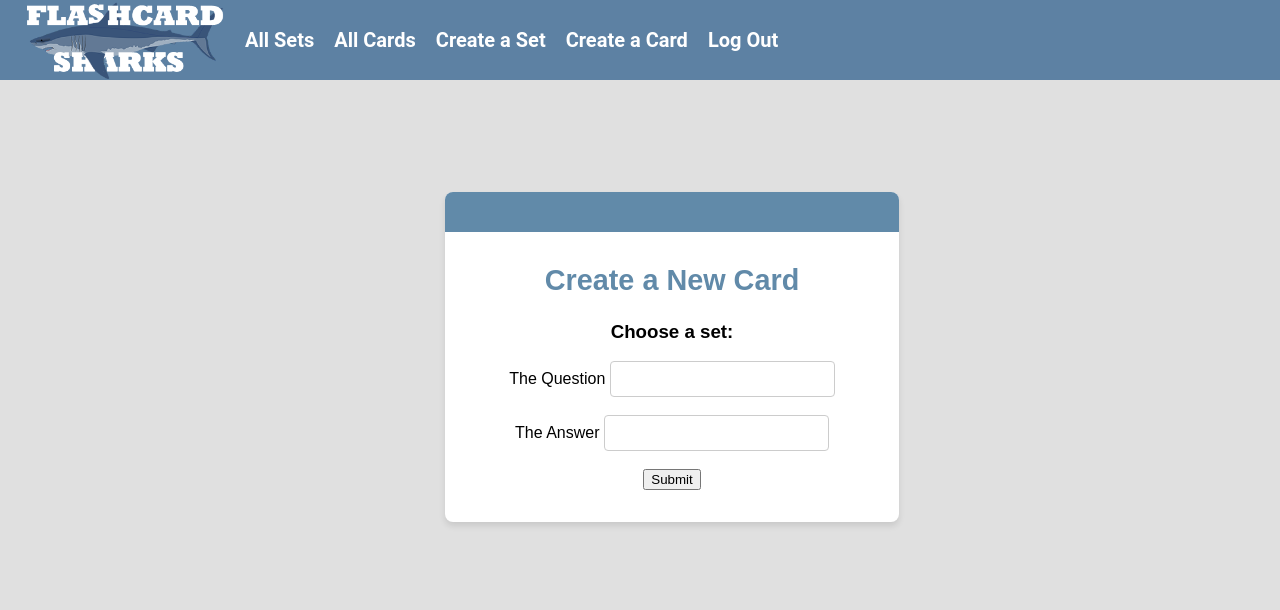
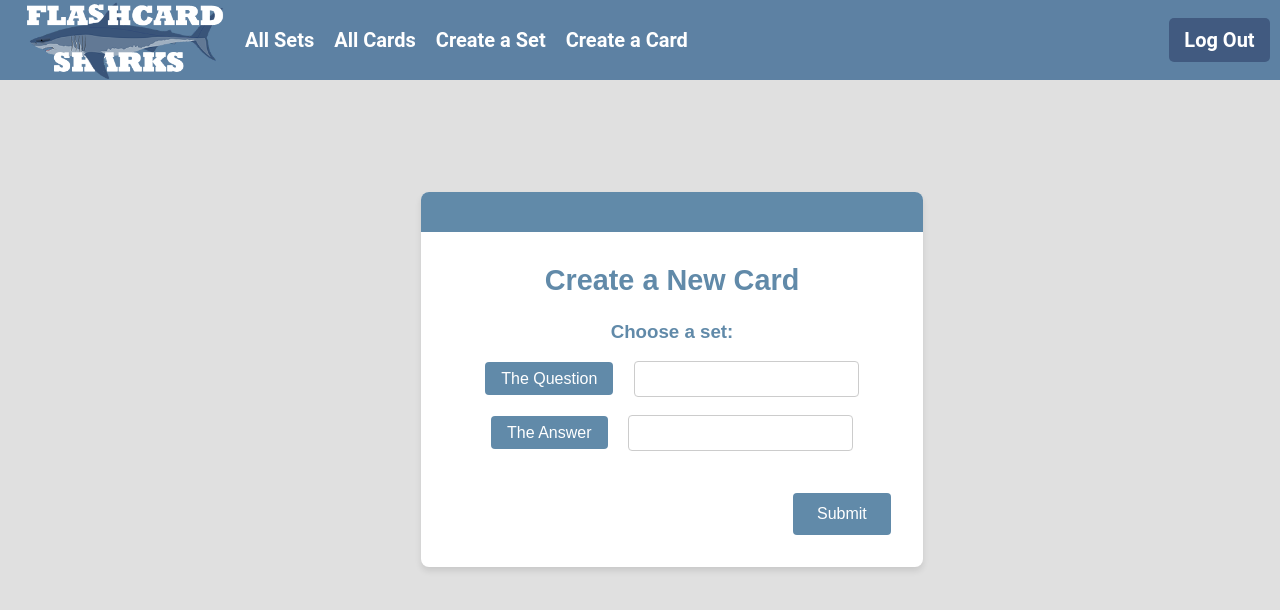
Before and after one commit to AidenHero/agile_2911_flashcards, a Flask app: page /cards/ in a window 1280 px wide. Shown: the top 610 px of the page. Run offline with Flask 3, Linux system fonts and the light colour scheme; the visitor is signed in with stand-in values (Sample User, id 1); data that the repository does not hold is empty.

Commit message:
made quick changes

```diff
--- a/static/cards.css
+++ b/static/cards.css
@@ -14,7 +14,8 @@ h1 {
     font-size: 36px;
     padding: 40px;
     text-align: center;
-    color: #333;
+    color: #618aa9;
+    margin-top: 50px;
 }
 
 .cards-container {
--- a/static/create_card.css
+++ b/static/create_card.css
@@ -20,8 +20,7 @@ body {
     height: auto;
 }
 
-
- body {
+body {
     font-family: 'Arial', sans-serif;
     background-color: #e0e0e0;
     display: flex;
@@ -42,7 +41,6 @@ body {
     width: 100%;
     text-align: center;
     position: relative;
-
 }
 
 .create_container::before {
@@ -61,6 +59,10 @@ h1 {
     font-size: 1.8rem;
     color: #618aa9;
     margin: 2.5rem 0 1.5rem 0;
+}
+
+h3 {
+    color: #618aa9;
 }
 
 .form-group {
@@ -123,6 +125,7 @@ button:hover {
     height: 150px;
     border-radius: 8px;
 }
+
 .popup .close-btn {
     position: absolute;
     top: 10px;
@@ -130,6 +133,7 @@ button:hover {
     cursor: pointer;
     font-size: 34px;
 }
+
 .popup p {
     font-size: 20px;
     font-weight: bold;
@@ -137,11 +141,13 @@ button:hover {
     margin: 0;
     padding: 20px 0 10px 0;
 }
+
 .popup .checkmark {
     font-size: 40px;
     color: green;
     margin-top: 25px;
 }
+
 h3 {
     display: inline;
 }
--- a/static/create_set.css
+++ b/static/create_set.css
@@ -30,7 +30,6 @@ body {
     width: 100%;
     text-align: center;
     position: relative;
-
 }
 
 .create_container::before {
@@ -111,6 +110,7 @@ button:hover {
     height: 150px;
     border-radius: 8px;
 }
+
 .popup .close-btn {
     position: absolute;
     top: 10px;
@@ -118,6 +118,7 @@ button:hover {
     cursor: pointer;
     font-size: 34px;
 }
+
 .popup p {
     font-size: 20px;
     font-weight: bold;
@@ -125,11 +126,14 @@ button:hover {
     margin: 0;
     padding: 20px 0 10px 0;
 }
+
 .popup .checkmark {
     font-size: 40px;
     color: green;
     margin-top: 25px;
 }
+
 h3 {
     display: inline;
+    color: #618aa9;
 }
--- a/static/style.css
+++ b/static/style.css
@@ -42,7 +42,7 @@
     color: rgb(255, 255, 255);
 }
 
-.logout {
+.horizontol-nav > .Logout {
   position:absolute;
   right: 1.9rem;
   background:rgb(65, 90, 128);
--- a/templates/base.html
+++ b/templates/base.html
@@ -16,14 +16,11 @@
                 <a href="{{ url_for('api_sets.post_set')}}">Create a Set</a>
                 <a href="{{ url_for('api_cards.post_card')}}">Create a Card</a>
                 {% if current_user.is_authenticated %}
-        <a href="{{ url_for('authorization.logout')}}">Log Out</a>
-        {% else %}
-        <a href="{{ url_for('pages.login')}}">Log In</a>
-        <a href="{{ url_for('pages.show_register_page')}}">Sign Up</a>
-        {% endif %}
-        </nav>
-        {% block content %}
-        {% endblock %}
+                <a href="{{ url_for('authorization.logout')}}"class="Logout">Log Out</a>
+                {% endif %}
+            </nav>
+            {% block content %}
+            {% endblock %}
         </div>
     </body>
 </html>
--- a/templates/create_card.html
+++ b/templates/create_card.html
@@ -3,7 +3,7 @@
 <div class="create_container">
 <form method="POST">
     <head>
-        <link rel="stylesheet" type="text/css" href="{{ url_for('static', filename='create_set.css') }}">
+        <link rel="stylesheet" type="text/css" href="{{ url_for('static', filename='create_card.css') }}">
     </head>
     <h1>Create a New Card</h1>
     <h3>Choose a set:</h3>
@@ -13,15 +13,17 @@
     {% endfor %}
     <br>
     <br>
-    <label for="card_question">The Question</label>
+    <label for="card_question" class="custom-label">The Question</label>
     <input type="text" id="card_question" name="card_question" required>
     <br>
     <br>
-    <label for="card_answer">The Answer</label>
+    <label for="card_answer" class="custom-label">The Answer</label>
     <input type="text" id="card_answer" name="card_answer" required>
     <br>
     <br>
-    <label for="submit_card"><input type="submit" id="submit_card" name="submit_card" required></label>
+    <div class="button-container">
+        <button type="submit">Submit</button>
+    </div>
 </form>
 </div>
 {% endblock %}
```
Also changed, not shown: static/sets.css (+13 -3 lines).
